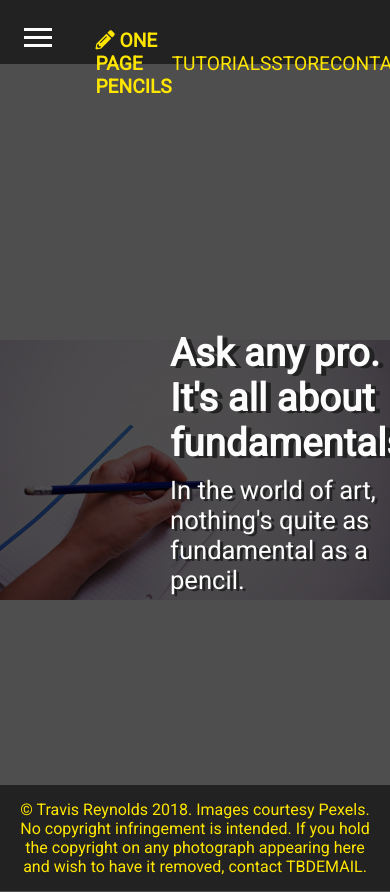
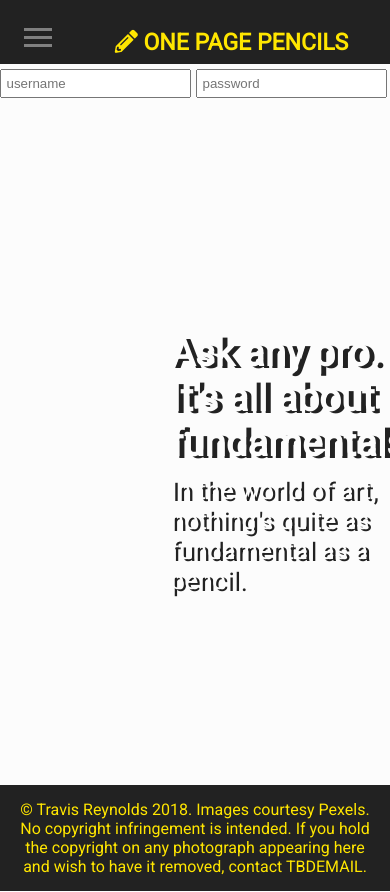
Before and after one commit to travisreynolds17/OnePagePencils, a website: page index.html in a window 390 px wide. Shown: the top 892 px of the page. Drawn offline with Linux system fonts and the light colour scheme.

Commit message:
Initial responsiveness

```diff
--- a/index.html
+++ b/index.html
@@ -17,6 +17,18 @@
 
     <nav>
         <div class="slide-menu">
+            <div class="item slide-nav">
+                <a href="#">Tutorials</a>
+            </div>
+            <div class="item slide-nav">
+                <a href="#">Store</a>
+            </div>
+            <div class="item slide-nav">
+                <a href="#">Contact</a>
+            </div>
+            <div class="item slide-nav">
+                <a href="#">About</a>
+            </div>
             <div class="item">
                 <a href="#">Gallery</a>
             </div>
@@ -43,12 +55,12 @@
                     <div class="btn-line"></div>
                     <div class="btn-line"></div>
                 </div>
-                <a href="#" id="home"><i class="fas fa-pencil-alt"></i> One Page Pencils</a>
-                <a href="#">Tutorials</a>
-                <a href="#">Store</a>
-                <a href="#">Contact</a>
-                <a href="#">About</a>
-                <form action="">
+                <a class="mobile-nav" href="#" id="home"><i class="fas fa-pencil-alt"></i> One Page Pencils</a>
+                <a class="mobile-nav" href="#">Tutorials</a>
+                <a class="mobile-nav" href="#">Store</a>
+                <a class="mobile-nav" href="#">Contact</a>
+                <a class="mobile-nav" href="#">About</a>
+                <form id="signInForm" action="">
                     <input type="text" name="username" id="username" placeholder="username">
                     <input type="password" name="signPass" id="signPass" placeholder="password">
                     <input type="submit" value="Sign in">
--- a/sass/_config.scss
+++ b/sass/_config.scss
@@ -23,15 +23,32 @@ $hover-color: rgb(255, 200, 200);
 
 // media query shells
 
+// Media query mixins - to arrange pages for different screen sizes. Remember, these are only skeletons. The rest of the code for these is in _mobile.scss
+
+// Smartphone
 @mixin screenSm {
-  @content;
+  @media screen and (max-width: 500px) {
+    @content;
+  }
 }
+
+// Tablets, some laptops
 @mixin screenMd {
-  @content;
+  @media screen and (max-width: 768px) and (min-width: 501px) {
+    @content;
+  }
 }
+
+//Desktop
 @mixin screenLg {
-  @content;
+  @media screen and (min-width: 769px) and (max-width: 1170px) {
+    @content;
+  }
 }
+
+// Extra wide screens
 @mixin screenXl {
-  @content;
+  @media screen and (min-width: 1171px) {
+    @content;
+  }
 }
--- a/sass/_mobile.scss
+++ b/sass/_mobile.scss
@@ -0,0 +1,73 @@
+@include screenXl {
+}
+
+@include screenLg {
+  .slide-menu {
+    width: 25%;
+    height: auto;
+
+    .slide-nav {
+      display: none;
+    }
+  }
+
+  .top-section {
+    background: $white;
+  }
+
+  .mobile-nav {
+    display: inline;
+  }
+}
+
+@include screenMd {
+}
+
+@include screenSm {
+  body {
+    overflow: visible;
+    overflow-x: hidden;
+  }
+
+  .top-nav {
+    #signInForm {
+      position: absolute;
+      top: 45px;
+      margin: 0 auto;
+    }
+    .nav-items {
+      .menu-button {
+        background: none;
+        .btn-line {
+          background: gray;
+        }
+      }
+    }
+  }
+
+  .slide-menu {
+    width: 35%;
+    padding: 95px 0 0 0;
+
+    .item {
+      .slide-nav {
+        display: block;
+        visibility: visible;
+      }
+    }
+  }
+
+  .top-section {
+    background: $white;
+  }
+
+  .mobile-nav {
+    display: none;
+
+    &#home {
+      display: inline;
+      font-size: 1.2em;
+      padding-bottom: 15px;
+    }
+  }
+}
--- a/sass/main.scss
+++ b/sass/main.scss
@@ -1,7 +1,6 @@
 // import statements
 
 @import "config";
-@import "menu";
 
 //Reset
 * {
@@ -123,6 +122,12 @@ a {
   }
 
   .item {
+    &.slide-nav {
+      display: none;
+    }
+  }
+
+  .item {
     display: inline-block;
     border-bottom: 2px solid $white;
     background: $black;
@@ -151,45 +156,6 @@ main {
   position: relative;
 }
 
-.section {
-  display: grid;
-  grid-template-columns: repeat(4, 1fr);
-  padding: 15px;
-
-  img {
-    border-radius: 50%;
-    object-fit: contain;
-    height: 100px;
-  }
-
-  &.blue {
-    background: $background-primary;
-    button {
-      background: $background-secondary;
-    }
-    img {
-      grid-column: 3;
-    }
-    .text-block {
-      grid-column: 2;
-    }
-  }
-
-  &.gold {
-    background: $background-secondary;
-
-    button {
-      background: $background-primary;
-    }
-    img {
-      grid-column: 2;
-    }
-    .text-block {
-      grid-column: 3;
-    }
-  }
-}
-
 .top-section {
   padding: 0 150px;
   color: $white;
@@ -200,10 +166,7 @@ main {
   width: 100%;
   display: grid;
   align-items: center;
-  grid-template-areas:
-    "head head head"
-    "text form .."
-    "brag brag brag";
+  grid-template-areas: "text form ..";
 
   .message {
     grid-area: text;
@@ -233,7 +196,7 @@ main {
     border-radius: 2%;
     padding: 10px 0 0 0;
     width: 500px;
-    height: 100%;
+    height: 40%;
     display: block;
 
     .top {
@@ -289,10 +252,6 @@ main {
   }
 }
 
-.ribbon {
-  grid-area: brag;
-}
-
 button {
   padding: 10px;
   border-radius: 5px;
```
Also changed, not shown: dist/css/main.css.
